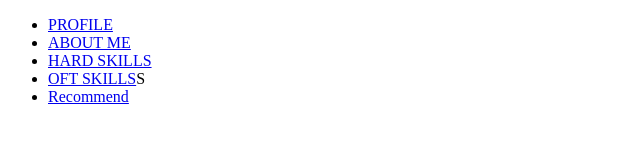
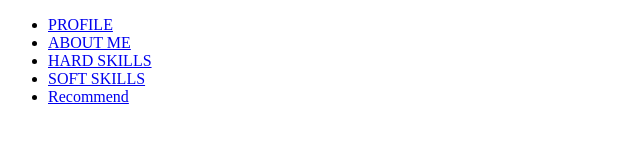
Before and after one commit to ShinVK/old-portifolio, a plain HTML site: page index.html in a window 1280 px wide. Shown: the top 161 px of the page, 0-640 px from the left. Drawn offline with Linux system fonts and the light colour scheme.

Commit message:
C2 Fixing a index file

```diff
--- a/index.html
+++ b/index.html
@@ -12,7 +12,7 @@
         <li><a href="#profile">PROFILE</a></li>
         <li><a href="#about">ABOUT ME</a></li>
         <li><a href="#hard">HARD SKILLS</a></li>
-        <li><a href="#soft">OFT SKILLS</a>S</li>
+        <li><a href="#soft">SOFT SKILLS</a></li>
         <li><a href="#suggestion">Recommend</a></li>
     </ul>
     <img id="fotoperfil" src="./assets/img/perfil2.png" alt="Autoretrato Victor Shin Kamiguchi" width="300px">
```
